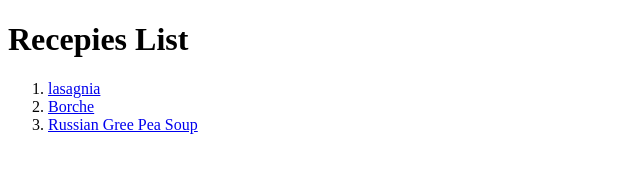
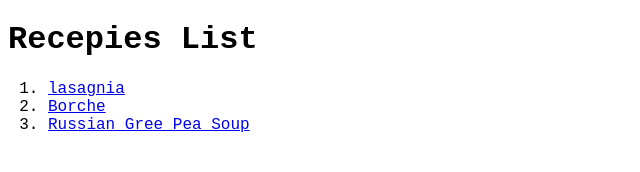
Before and after one commit to Elifnull/HTML_First_pass_Website, a plain HTML site: page index.html in a window 1280 px wide. Shown: the whole page, without its empty margins (0-640 px from the left). Drawn offline with Linux system fonts and the light colour scheme.

Commit message:
style sheet added, classes added to index

```diff
--- a/index.html
+++ b/index.html
@@ -3,13 +3,14 @@
     <head>
         <meta charset="utf-8">
         <title>Odin Recepies</title>
+        <link rel="stylesheet" href="/resources/style.css">
     </head>
     <body>
-        <h1>Recepies List</h1>
+        <h1 class="Main_list">Recepies List</h1>
         <ol>
-            <li><a href="./recepies/lasagna.html">lasagnia</a></li>
-            <li><a href="./recepies/borche.html">Borche</a></li>
-            <li><a href="./recepies/green_pea_soup.html">Russian Gree Pea Soup</a></li>
+            <li class="list_items_main"><a href="./recepies/lasagna.html">lasagnia</a></li>
+            <li class="list_items_main"><a href="./recepies/borche.html">Borche</a></li>
+            <li class="list_items_main"><a href="./recepies/green_pea_soup.html">Russian Gree Pea Soup</a></li>
         </ol>
     </body>
 </html>
--- /dev/null
+++ b/resources/style.css
@@ -0,0 +1,3 @@
+*{
+    font-family: 'Courier New', Courier, monospace;
+}
```
